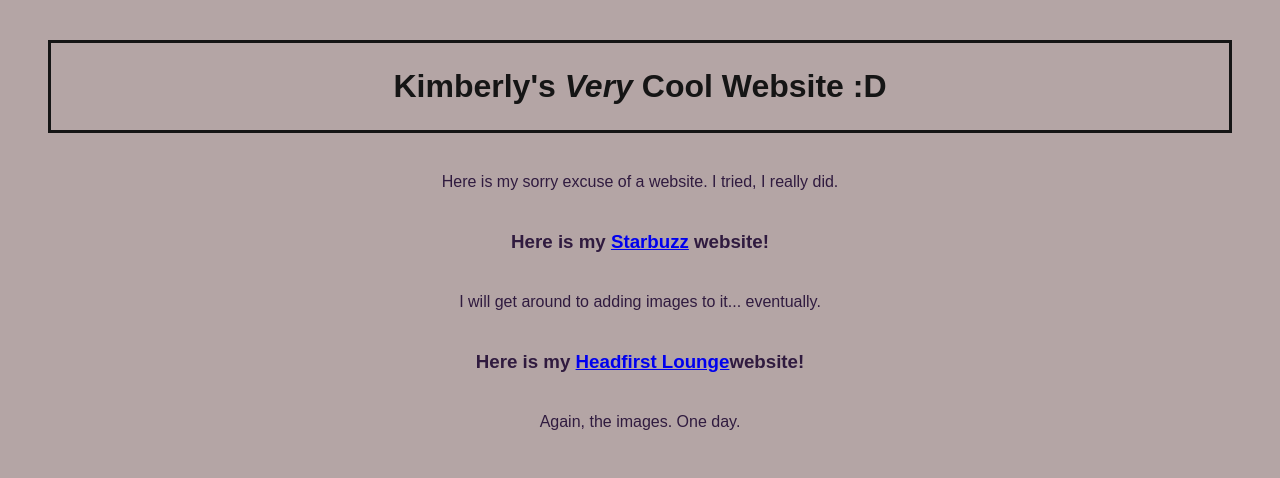
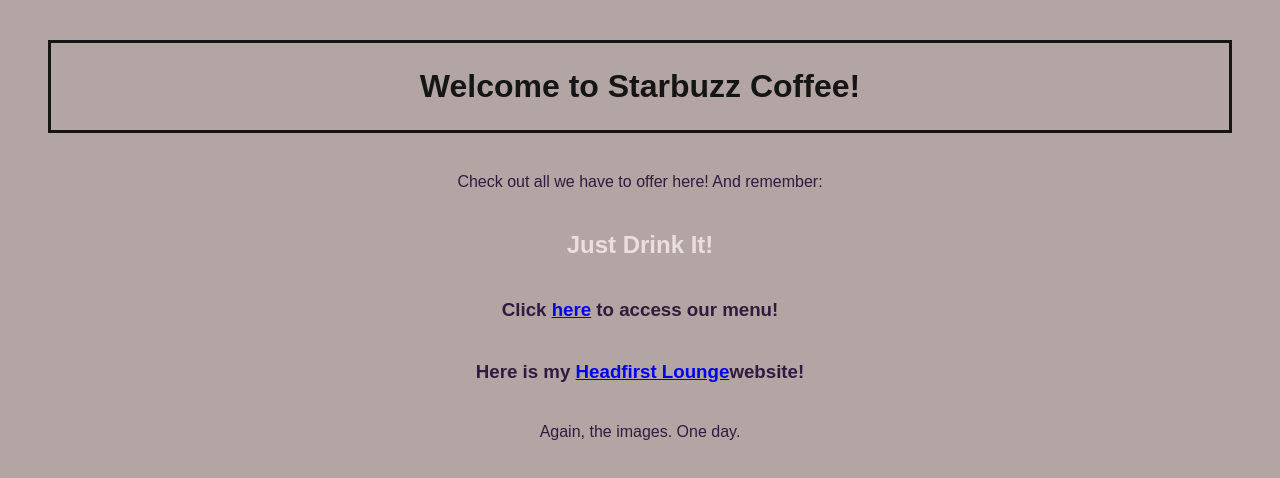
Before and after one commit to klovo/website, a plain HTML site: page Starbuzz.html in a window 1280 px wide. Drawn offline with Linux system fonts and the light colour scheme.

Commit message:
created menu.html

```diff
--- a/Starbuzz.html
+++ b/Starbuzz.html
@@ -2,7 +2,7 @@
 <html lang="en">
     <head>
         <meta charset="utf-8">
-        <title>Welcome to cStarbuzz Coffee</title>
+        <title>Welcome to Starbuzz Coffee</title>
         <style>
             body {
                 background-color: #B4A5A5;
@@ -50,10 +50,10 @@
 
     </head>
     <body>
-        <h1>Kimberly's <em>Very</em> Cool Website :D</h1>
-        <p>Here is my sorry excuse of a website. I tried, I really did.</p>
-        <h3>Here is my <a href="starbuzz.html">Starbuzz</a> website!</h3>
-        <p>I will get around to adding images to it... <en>eventually</en>.</p>
-        <h3>Here is my <a href="lounge.html">Headfirst Lounge</a>website!</h3>
+        <h1>Welcome to Starbuzz Coffee!</h1>
+        <p>Check out all we have to offer here! And remember: </p>
+        <h2>Just Drink It!</h2>
+        <h3>Click <a href="menu.html">here</a> to access our menu!</h3>
+     <h3>Here is my <a href="lounge.html">Headfirst Lounge</a>website!</h3>
         <p>Again, the images. One day.</p>
         </body>
```
